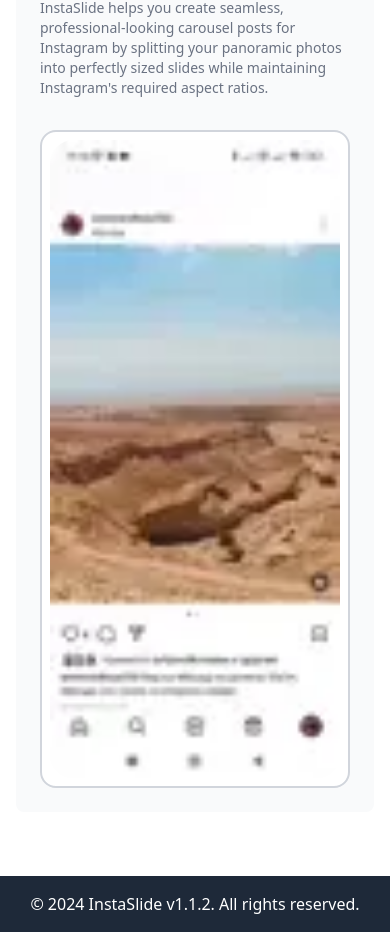
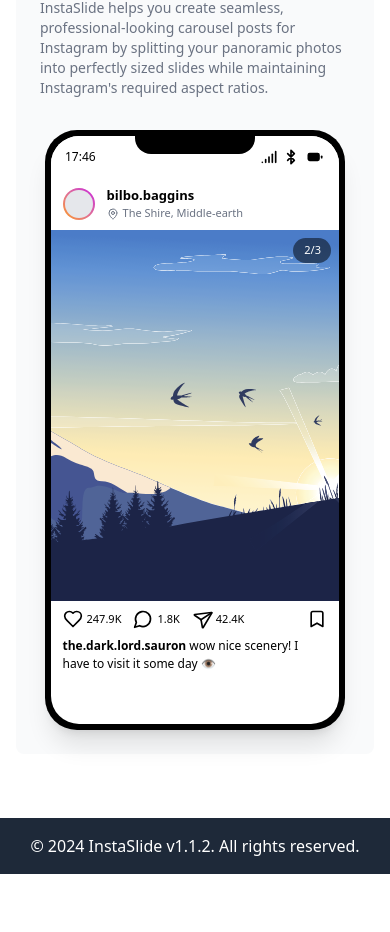
Before and after one commit to HollPapazian/instaSlide, a React (Vite) app: page / in a window 390 px wide. Shown: the part 1020-1952 px from the top of the page. After the commit the page ends 1894 px from the top, so only its background shows below. Built offline with nearby package versions, Linux system fonts and the light colour scheme.

Commit message:
create new phone preview

```diff
--- a/package.json
+++ b/package.json
@@ -11,6 +11,7 @@
   },
   "dependencies": {
     "@tailwindcss/postcss": "^4.1.4",
+    "lucide-react": "^0.503.0",
     "react": "^19.0.0",
     "react-dom": "^19.0.0",
     "react-dropzone": "^14.3.8",
--- a/src/components/Instructions/Instructions.tsx
+++ b/src/components/Instructions/Instructions.tsx
@@ -1,16 +1,13 @@
+import PhonePreview from '../PhonePreview/PhonePreview';
+// import '../../styles/animations.css';
+
 export const Instructions = () => {
   return (
     <div className="mt-4 p-6 bg-gray-50 rounded-lg">
       <h2 className="text-xl font-bold text-gray-800 mb-4">How and Why to use InstaSlide</h2>
       <div className="flex flex-col md:flex-row gap-8">
-        <div className="border-2 border-gray-300 rounded-[1rem] p-2 md:p-1 bg-white order-2 md:order-1">
-          <img
-            src="/assets/preview_3.webp"
-            alt="InstaSlide preview"
-            loading="lazy"
-            decoding="async"
-            className="w-full md:w-[300px] h-auto rounded-[1.5rem] object-cover"
-          />
+        <div className="flex justify-center order-2 md:order-1">
+          <PhonePreview />
         </div>
         <div className="order-1 md:order-2">
           <ul className="space-y-3 text-gray-600">
--- /dev/null
+++ b/src/components/PhonePreview/PhonePreview.tsx
@@ -0,0 +1,135 @@
+import { useEffect, useRef, useState } from 'react';
+import { Battery, Signal, Bluetooth, MapPin, Heart, MessageCircle, Send, Bookmark } from 'lucide-react';
+import { formatNumber } from '../../utils/helpers';
+import { ANIMATION_DURATION, TOTAL_SLIDES } from '../../utils/constants';
+
+const PhonePreview = () => {
+  const [time, setTime] = useState('');
+  const [currentSlide, setCurrentSlide] = useState(0);
+  const animationDirection = useRef(1);
+  const animationTimerId = useRef<any>(null);
+
+  useEffect(() => {
+    const updateTime = () => {
+      const now = new Date();
+      setTime(now.toLocaleTimeString('en-US', {
+        hour: '2-digit',
+        minute: '2-digit',
+        hour12: false
+      }));
+    };
+
+    updateTime();
+    const interval = setInterval(updateTime, 60000);
+    return () => clearInterval(interval);
+  }, []);
+
+  useEffect(() => {
+    if (animationTimerId.current) {
+        clearInterval(animationTimerId.current)
+    }
+    animationTimerId.current = setInterval(() => {
+        setCurrentSlide(prev => {
+            const newValue = prev + 1 * animationDirection.current;
+            if (newValue === TOTAL_SLIDES - 1 || newValue === 0) {
+                animationDirection.current = -animationDirection.current;
+            }
+            return newValue;
+        });
+    }, ANIMATION_DURATION / TOTAL_SLIDES);
+
+    return () => clearInterval(animationTimerId.current);
+  }, []);
+
+  return (
+    <div className="w-[300px] aspect-[9/18]">
+      <div className="relative w-full h-full rounded-[2rem] bg-black p-[2%] shadow-xl">
+        {/* Phone notch */}
+        <div className="absolute top-0 left-1/2 -translate-x-1/2 w-[40%] h-[4%] bg-black rounded-b-[1rem] z-20" />
+
+        {/* Phone frame */}
+        <div className="w-full h-full rounded-[1.75rem] bg-white overflow-hidden">
+          {/* Status bar */}
+          <div className="h-[7%] bg-white flex items-center justify-between px-3.5 relative z-10">
+            <div className="text-[12px] font-medium">{time}</div>
+            <div className="flex items-center gap-[6px]">
+              <Signal className="w-[16px] h-[16px] text-black" strokeWidth={2.5} />
+              <Bluetooth className="w-[16px] h-[16px] text-black" strokeWidth={2.5} />
+              <Battery className="w-[20px] h-[16px] text-black" strokeWidth={2.5} fill="black" />
+            </div>
+          </div>
+
+          {/* Instagram post header */}
+          <div className="px-[4%] py-[3%]">
+            <div className="flex items-center gap-3">
+              {/* Profile picture placeholder */}
+              <div className="w-[32px] h-[32px] rounded-full bg-gradient-to-tr from-amber-500 to-fuchsia-600 p-[2px]">
+                <div className="w-full h-full rounded-full bg-gray-200" />
+              </div>
+              {/* Author info */}
+              <div className="flex-1">
+                <div className="text-[13px] font-semibold">bilbo.baggins</div>
+                <div className="flex items-center gap-1 text-[11px] text-gray-500">
+                  <MapPin className="w-3 h-3" />
+                  <span>The Shire, Middle-earth</span>
+                </div>
+              </div>
+            </div>
+          </div>
+
+          {/* Content area with animation */}
+          <div className="relative w-full h-[63%] overflow-hidden">
+            {/* Slide counter */}
+            <div className="absolute top-2 right-2 z-10 bg-black/50 backdrop-blur-sm rounded-full px-2.5 py-1 flex w-[38px] justify-end">
+              <span className="text-[11px] text-white font-medium">
+                {currentSlide + 1}/{TOTAL_SLIDES}
+              </span>
+            </div>
+            <div
+              className="absolute inset-0 w-[300%] h-full transition-transform duration-1000 ease-in-out"
+              style={{ transform: `translateX(${(100 / TOTAL_SLIDES) * (-currentSlide)}%)` }}
+            >
+              <img
+                src="/assets/landscape.svg"
+                alt="Landscape preview"
+                className="w-full h-full object-cover"
+                style={{ aspectRatio: '15/4' }}
+              />
+            </div>
+          </div>
+
+          {/* Instagram interaction buttons */}
+          <div className="px-[4%] pt-[3%]">
+            <div className="flex justify-between items-center">
+              <div className="flex items-center gap-3">
+                <div className="flex items-center gap-1">
+                  <Heart className="w-[20px] h-[20px] transition-colors" strokeWidth={2} />
+                  <span className="text-[11px]">{formatNumber(247891)}</span>
+                </div>
+                <div className="flex items-center gap-1">
+                  <MessageCircle className="w-[20px] h-[20px] transition-colors" strokeWidth={2} />
+                  <span className="text-[11px]">{formatNumber(1834)}</span>
+                </div>
+                <div className="flex items-center gap-1">
+                  <Send className="w-[20px] h-[20px] transition-colors rotate-12" strokeWidth={2} />
+                  <span className="text-[11px]">{formatNumber(42391)}</span>
+                </div>
+              </div>
+              <Bookmark className="w-[20px] h-[20px] transition-colors" strokeWidth={2} />
+            </div>
+
+            {/* Comments section */}
+            <div className="mt-2">
+              <div className="text-[12px]">
+                <span className="font-semibold">the.dark.lord.sauron</span>
+                &nbsp;wow nice scenery! I have to visit it some day 👁️
+              </div>
+            </div>
+          </div>
+        </div>
+      </div>
+    </div>
+  );
+};
+
+export default PhonePreview;
--- a/src/main.tsx
+++ b/src/main.tsx
@@ -1,13 +1,11 @@
-import { StrictMode } from 'react'
+// import { StrictMode } from 'react'
 import { createRoot } from 'react-dom/client'
 import './index.css'
 import App from './App.tsx'
 import { register } from './serviceWorkerRegistration'
 
 createRoot(document.getElementById('root')!).render(
-  <StrictMode>
-    <App />
-  </StrictMode>,
+    <App />,
 )
 
 // Register service worker
--- /dev/null
+++ b/src/utils/constants.ts
@@ -0,0 +1,2 @@
+export const TOTAL_SLIDES = 3;
+export const ANIMATION_DURATION = 10000;
--- /dev/null
+++ b/src/utils/helpers.ts
@@ -0,0 +1,9 @@
+export const formatNumber = (num: number) => {
+  if (num >= 1000000) {
+    return `${(num / 1000000).toFixed(1)}M`;
+  }
+  if (num >= 1000) {
+    return `${(num / 1000).toFixed(1)}K`;
+  }
+  return num.toLocaleString();
+};
```
Also changed, not shown: public/assets/landscape.svg (added), 1 other file (tests, documents, lock files or other folders).
